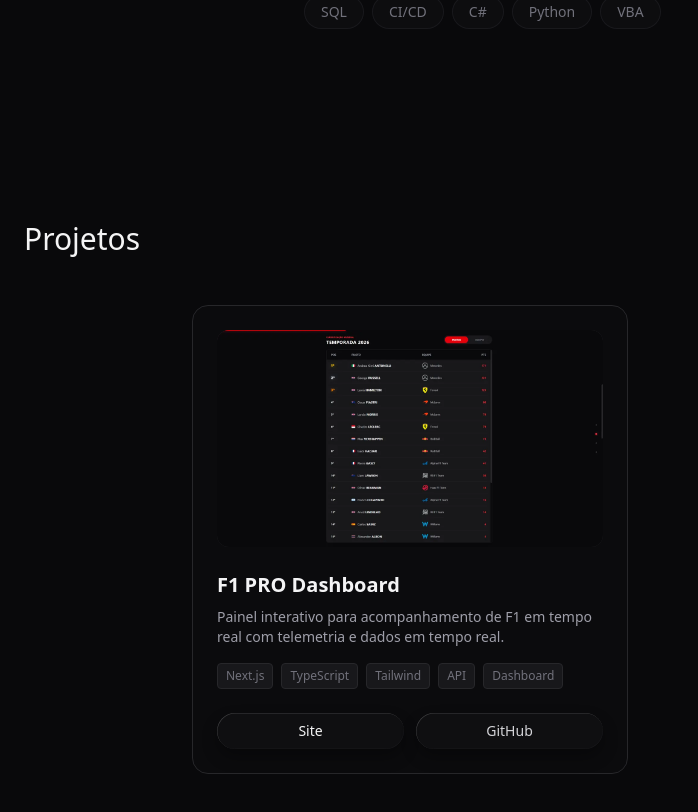
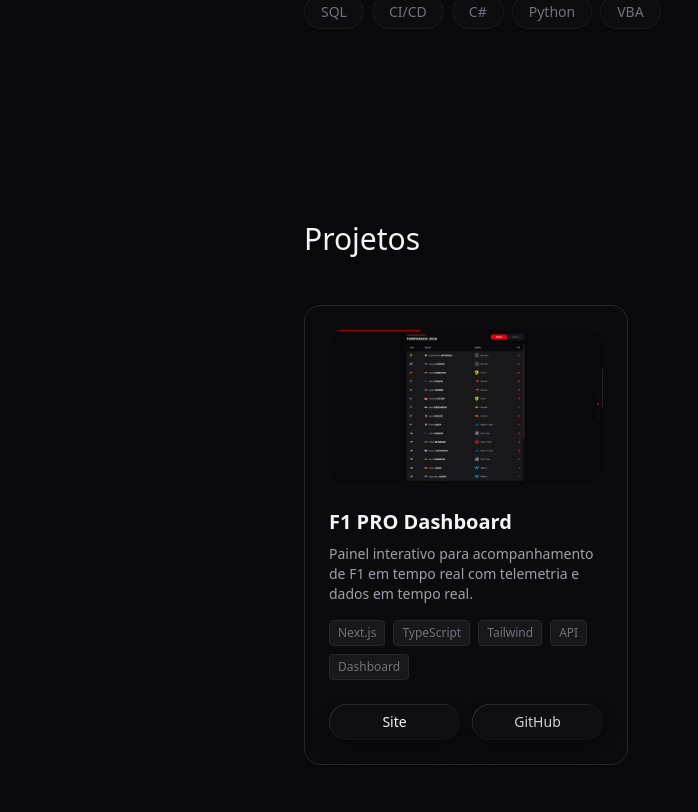
Before and after one commit to GroundWave96/portfolio, a Next.js app: page / in a window 1280 px wide. Shown: the part 1315-2127 px from the top of the page, without its empty margins (0-698 px from the left). Built offline with nearby package versions, Linux system fonts and the light colour scheme.

Commit message:
style: padroniza margens e alinhamento da seção Projetos

```diff
--- a/src/sections/Projects.tsx
+++ b/src/sections/Projects.tsx
@@ -4,12 +4,14 @@
 export function Projects() {
   return (
     <section id="projetos" className="py-24 px-6">
-      <h2 className="text-3xl font-medium text-zinc-100 mb-12">Projetos</h2>
+      <div className="mx-auto max-w-2xl">
+        <h2 className="text-3xl font-medium text-zinc-100 mb-12">Projetos</h2>
 
-      <div className="grid grid-cols-1 md:grid-cols-2 gap-6 max-w-4xl mx-auto">
-        {projects.map((project) => (
-          <ProjectCard key={project.id} project={project} />
-        ))}
+        <div className="grid grid-cols-1 md:grid-cols-2 gap-6">
+          {projects.map((project) => (
+            <ProjectCard key={project.id} project={project} />
+          ))}
+        </div>
       </div>
     </section>
   );
```
